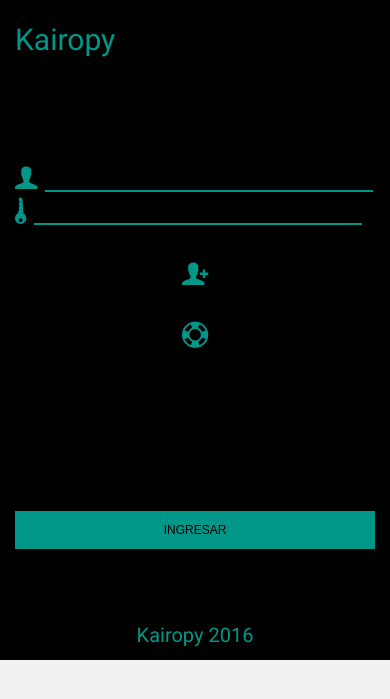
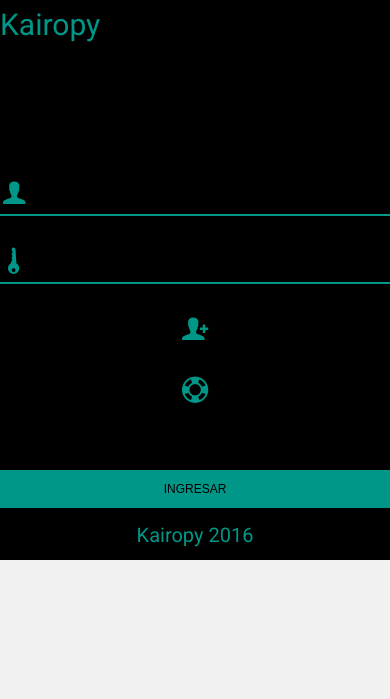
Before and after one commit to TheCraftsmen/kairopy, a Flask app: page /login in a window 390 px wide; the page is wider, and only the part inside the window is pictured. Shown: the top 699 px of that part. Run offline with Flask 2, Linux system fonts and the light colour scheme; some web fonts are replaced.

Commit message:
mejoras para dispositivos moviles

```diff
--- a/static/css/style.css
+++ b/static/css/style.css
@@ -3016,13 +3016,29 @@
 body {
   background: #f1f1f1; }
 
-@media screen and (max-width: 400px) {
+@media screen and (max-width: 430px) {
   .login-header {
-    height: 600px; }
+    height: 500px; }
     .login-header .left-nav, .login-header .right-nav {
       float: none; }
+      .login-header .left-nav li, .login-header .right-nav li {
+        width: 100%;
+        margin: 0 0; }
+    .login-header .ion-person, .login-header .ion-key {
+      position: relative;
+      display: initial;
+      top: 30px;
+      z-index: 1; }
+    .login-header .ion-person {
+      left: 3px; }
+    .login-header .ion-key {
+      left: 8px; }
     .login-header .text {
-      width: 90%; }
+      position: initial;
+      width: 100%;
+      z-index: 4;
+      padding-left: 50px;
+      font-size: 29px; }
     .login-header form {
       margin-top: 78px; }
     .login-header a, .login-header .submit {
@@ -3032,7 +3048,7 @@
     .login-header a {
       margin-top: 30px; }
     .login-header .submit {
-      margin-top: 169px; } }
+      margin-top: 73px; } }
 header {
   height: 80px;
   width: 100%;
@@ -3065,6 +3081,9 @@
     font-family: "Roboto", cursive;
     display: inline-block;
     margin: 15px; }
+    @media screen and (max-width: 430px) {
+      header li {
+        margin: 0 0; } }
     header li .text {
       color: #009688;
       font-weight: 400;
@@ -3125,7 +3144,7 @@
 
 .short-section {
   height: 600px; }
-  @media screen and (max-width: 400px) {
+  @media screen and (max-width: 430px) {
     .short-section {
       display: none; } }
 
@@ -3140,7 +3159,7 @@
       margin: 0 0;
       height: 870px;
       width: 100%; } }
-  @media screen and (max-width: 400px) {
+  @media screen and (max-width: 430px) {
     section {
       margin: 0 0;
       width: 100%; } }
@@ -3198,12 +3217,12 @@
         outline: none; }
   section ul {
     margin: 0 auto; }
-    @media screen and (max-width: 400px) {
+    @media screen and (max-width: 430px) {
       section ul {
         margin: 0 0; } }
     section ul li {
       width: 47%; }
-      @media screen and (max-width: 400px) {
+      @media screen and (max-width: 430px) {
         section ul li {
           width: 100%;
           display: block;
@@ -3213,7 +3232,7 @@
     section ul li, section ul .tutorial {
       display: inline-block;
       margin: 10px; }
-      @media screen and (max-width: 400px) {
+      @media screen and (max-width: 430px) {
         section ul li, section ul .tutorial {
           display: block;
           margin: 0 0; } }
@@ -3235,10 +3254,10 @@
         section ul li article p, section ul .tutorial article p {
           font-size: 190px;
           text-align: center; }
-          @media screen and (max-width: 400px) {
+          @media screen and (max-width: 430px) {
             section ul li article p, section ul .tutorial article p {
               font-size: 150px; } }
-        @media screen and (max-width: 400px) {
+        @media screen and (max-width: 430px) {
           section ul li article h4, section ul .tutorial article h4 {
             overflow: auto;
             height: 181px;
@@ -3287,7 +3306,7 @@
   background: url("../kairopyorganizacion.png");
   background-size: cover;
   font-family: "Roboto"; }
-  @media screen and (max-width: 400px) {
+  @media screen and (max-width: 430px) {
     .order {
       display: none; } }
   .order h2 {
--- a/static/sass/style.sass
+++ b/static/sass/style.sass
@@ -14,13 +14,29 @@
 
 body
     background: $icon-color
-@media screen and (max-width:400px)
+@media screen and (max-width: 430px)
     .login-header
-        height: 600px
+        height: 500px
         .left-nav, .right-nav
             float: none
+            li
+                width: 100%
+                margin: 0 0
+        .ion-person, .ion-key
+            position: relative
+            display: initial
+            top: 30px
+            z-index: 1
+        .ion-person
+            left: 3px
+        .ion-key
+            left: 8px
         .text
-            width: 90%
+            position: initial
+            width: 100%
+            z-index: 4
+            padding-left: 50px
+            font-size: 29px
         form
             margin-top: 78px
         a, .submit
@@ -30,7 +46,8 @@
         a
             margin-top: 30px
         .submit
-            margin-top: 169px
+            margin-top: 73px
+
 header
     height: 80px
     width: 100%
@@ -60,6 +77,8 @@
     .right-nav
         float: right
     li
+        @media screen and (max-width:430px)
+            margin: 0 0
         font-family: 'Roboto', cursive
         display: inline-block
         margin: 15px
@@ -123,7 +142,7 @@
 
 .short-section
     height: 600px
-    @media screen and (max-width:400px)
+    @media screen and (max-width:430px)
         display: none
 
 
@@ -137,7 +156,7 @@
         margin: 0 0
         height: 870px
         width: 100%
-    @media screen and (max-width:400px)
+    @media screen and (max-width:430px)
         margin: 0 0
         width: 100%
     article
@@ -193,11 +212,11 @@
                 outline: none
     ul
         margin: 0 auto
-        @media screen and (max-width:400px)
+        @media screen and (max-width:430px)
             margin: 0 0
         li
             width: 47%
-            @media screen and (max-width:400px)
+            @media screen and (max-width:430px)
                 width: 100%
                 display: block
                 margin: 0 0
@@ -206,7 +225,7 @@
         li, .tutorial
             display: inline-block
             margin: 10px
-            @media screen and (max-width:400px)
+            @media screen and (max-width:430px)
                 display: block
                 margin: 0 0
             article
@@ -227,9 +246,9 @@
                 p
                     font-size: 190px
                     text-align: center
-                    @media screen and (max-width:400px)
+                    @media screen and (max-width:430px)
                         font-size: 150px
-                @media screen and (max-width:400px)
+                @media screen and (max-width:430px)
                     h4
                         overflow: auto
                         height: 181px
@@ -272,7 +291,7 @@
                 font-size: 25px
 
 .order
-    @media screen and (max-width:400px)
+    @media screen and (max-width:430px)
         display: none
     position: relative
     width: 100%
```
Also changed, not shown: 1 other file.
